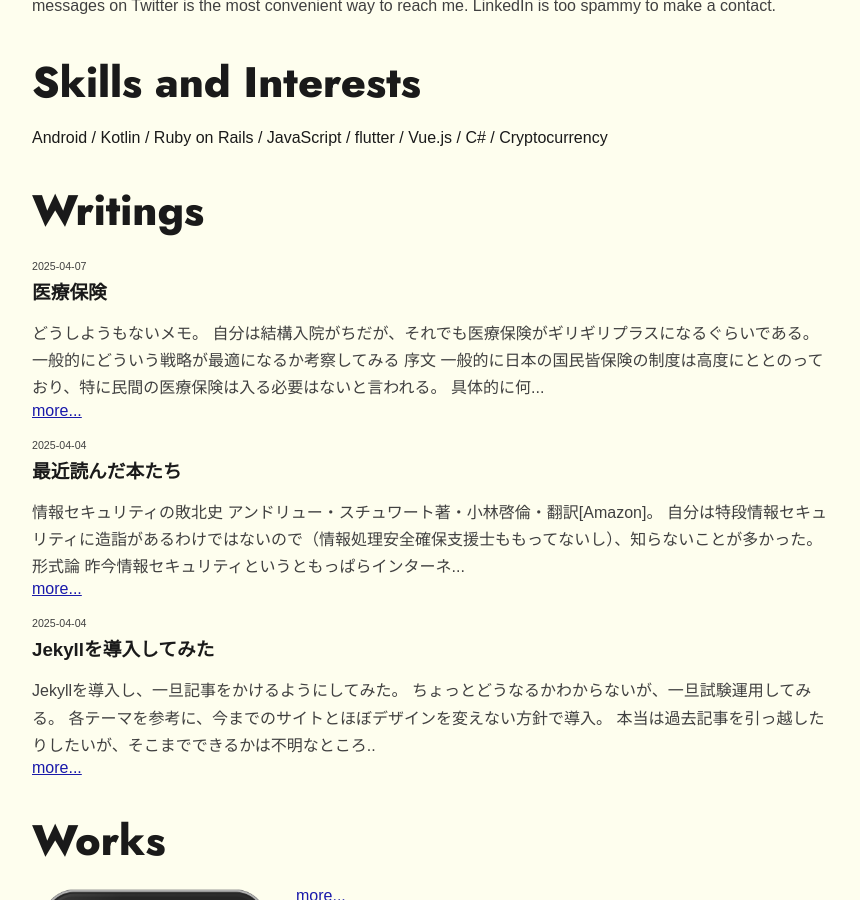
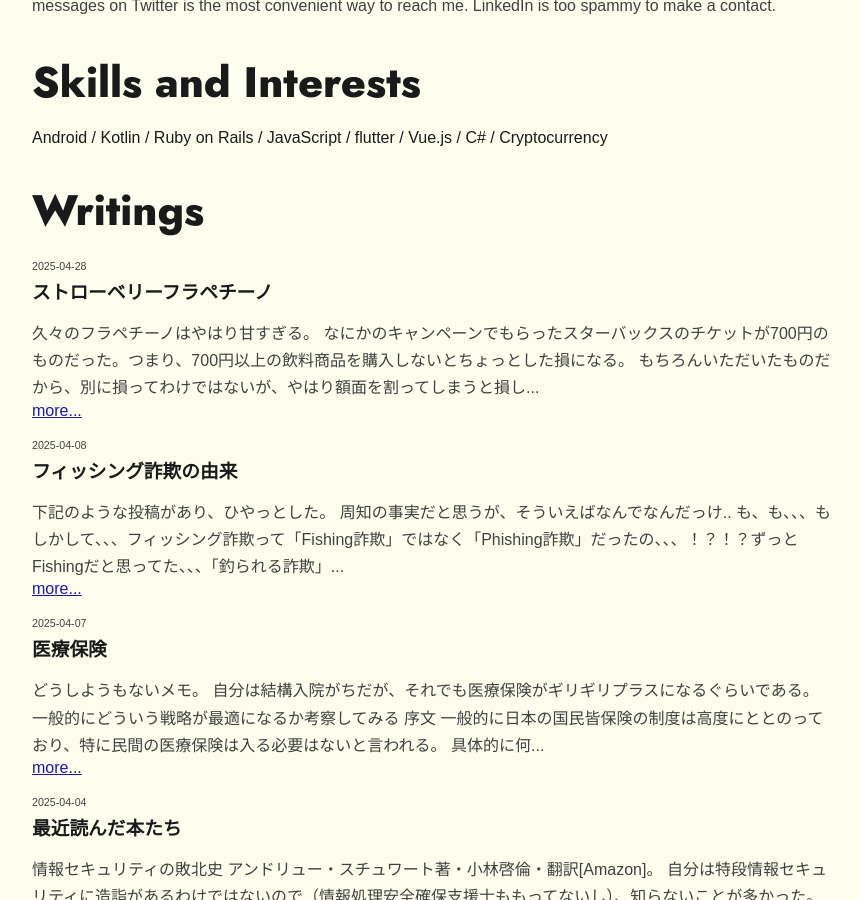
Before and after one commit to guntamania/guntamania.github.io, a Jekyll site: the page built from index.markdown, in a window 1280 px wide and 900 px high, scrolled down 480 px. Shown: the whole window, without its empty margins (208-1068 px from the left). Built offline with Jekyll 4.4.1, drawn with Linux system fonts in a browser that asks for light colours.

Commit message:
Add posts

```diff
--- a/_layouts/home.html
+++ b/_layouts/home.html
@@ -68,7 +68,3 @@ layout: base
             </div>
         </div>
 </section>
-
-<canvas id="canvas"></canvas>
-
-<div id="footer"></div>
--- /dev/null
+++ b/_posts/2025-04-09-where-phishing-come-from.md
@@ -0,0 +1,19 @@
+---
+layout: post
+title:  フィッシング詐欺の由来
+date:  2025-04-09 7:20:00 +0900
+categories: blog
+---
+
+下記のような投稿があり、ひやっとした。
+周知の事実だと思うが、そういえばなんでなんだっけ..
+
+<blockquote class="twitter-tweet"><p lang="ja" dir="ltr">も、も、、、もしかして、、、<br><br>フィッシング詐欺って<br><br>「Fishing詐欺」<br>ではなく<br>「Phishing詐欺」<br><br>だったの、、、！？！？<br><br>ずっとFishingだと思ってた、、、<br>「釣られる詐欺」だと思ってた、、、<br><br>Phishingという英単語の和訳：信頼できる組織や個人を装った詐欺行為のこと</p>&mdash; くのへ＠サードライフは楽しく行こう！ (@MasazaneKunohe) <a href="https://twitter.com/MasazaneKunohe/status/1909515905866105260?ref_src=twsrc%5Etfw">April 8, 2025</a></blockquote> <script async src="https://platform.twitter.com/widgets.js" charset="utf-8"></script>
+
+もちろん「釣られる」ことが語源だった思うが、ググると（あるいはAIにきくと）、 `sophisticated` が由来だと出てくるらしい。
+
+> フィッシング（Phishing）という言葉の起源は、1995年に、米国のインターネットサービスプロバイダーであるアメリカ・オンラインのユーザに対して、ハッカーがフィッシング（fishing）攻撃を仕掛けたことにさかのぼる。
+> ハッカーたちは、単語の発音を変えずに綴りを変えるのを好み、「fishing」も時間が立つにつれて「phishing」と綴られるようになったのである。
+情報セキュリティの敗北史より
+
+というわけで、よくある言葉遊びだが、 fishing からきていることは間違いないようだ。
--- /dev/null
+++ b/_posts/2025-04-29-starbucks.md
@@ -0,0 +1,19 @@
+---
+layout: post
+title:  ストローベリーフラペチーノ
+date:  2025-04-29 7:20:00 +0900
+categories: blog
+---
+
+久々のフラペチーノはやはり甘すぎる。
+
+なにかのキャンペーンでもらったスターバックスのチケットが700円のものだった。つまり、700円以上の飲料商品を購入しないとちょっとした損になる。
+
+もちろんいただいたものだから、別に損ってわけではないが、やはり額面を割ってしまうと損した気分になってしまうのだ。
+
+季節のフラペチーノがいちごだったので、チョコレートチップをつけ、トールサイズで注文。
+実際飲んでみるとやはりあまい。これをお茶請けに暑い茶や苦い珈琲を飲みたいと思った。
+
+スターバックスはこういう甘い飲み物を飲んでいるだけなのにもかかわらず、思慮深い顔つきで座っているのが良い空間だな、と思う。元来、喫茶店やカフェというものは珈琲のアロマとタバコや、ちょっとしたお茶請けをたしなみつつ、会話や思索にふける大人のリラックス空間であった。昔なら珈琲を飲めない人間を「子ども舌」と揶揄しつつ排除していた。要するに珈琲を飲めることが大人と子どもを分ける分水嶺だったのである。しかし、実際には珈琲が飲めない大人が、あるいは飲めてもそこまで楽しめない人間が相当数いるのである。スターバックスは彼らを大人の空間に取り込んで居場所を与えたのであった。
+
+そうして自分も激甘のフラペチーノを東京のハイソなオシャレ空間ですするのであった。
```
Also changed, not shown: _posts/2019-08-01-product-line-open-chat.md (+2 -1 lines).
